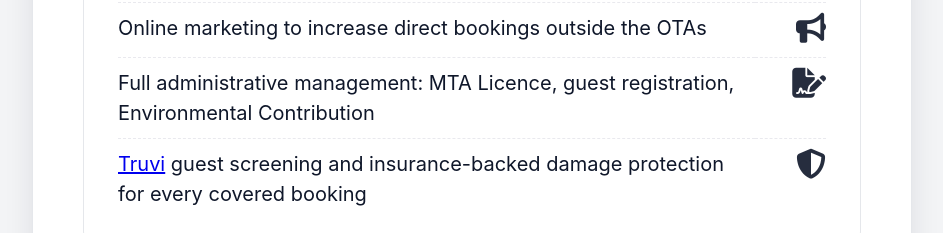
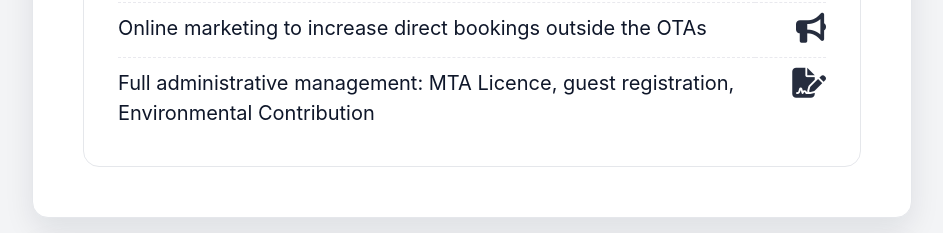
Before and after one commit to ShortLetMalta/proposal-calculator, a website: page index.html in a window 1280 px wide. Shown: the part 6320-6553 px from the top of the page, without its empty margins (168-1111 px from the left). Drawn offline with Linux system fonts and the light colour scheme; no server answers.

Commit message:
Remove Truvi from owner PDF services

```diff
--- a/i18n.js
+++ b/i18n.js
@@ -395,7 +395,6 @@
       'pdf.svc4':                 'Manutenzione ordinaria e straordinaria',
       'pdf.svc5':                 'Marketing online per aumentare le prenotazioni extra-OTA',
       'pdf.svc6':                 'Completa gestione amministrativa: Licenza MTA, registrazione ospiti, Environmental Contribution',
-      'pdf.svc7':                 'Guest screening <a href="https://truvi.com" target="_blank" rel="noopener">Truvi</a> e protezione danni con copertura assicurativa per ogni prenotazione coperta',
       'pdf.p4Title':              'Descrizione dell\'appartamento',
       'pdf.p4Punti':              'Punti di forza:',
       'pdf.p5Title':              'Previsioni',
@@ -817,7 +816,6 @@
       'pdf.svc4':                 'Routine and extraordinary maintenance',
       'pdf.svc5':                 'Online marketing to increase direct bookings outside the OTAs',
       'pdf.svc6':                 'Full administrative management: MTA Licence, guest registration, Environmental Contribution',
-      'pdf.svc7':                 '<a href="https://truvi.com" target="_blank" rel="noopener">Truvi</a> guest screening and insurance-backed damage protection for every covered booking',
       'pdf.p4Title':              'Property description',
       'pdf.p4Punti':              'Strengths:',
       'pdf.p5Title':              'Forecast',
--- a/index.html
+++ b/index.html
@@ -474,10 +474,6 @@
           <td data-i18n="pdf.svc6">Completa gestione amministrativa: Licenza MTA, registrazione ospiti, Environmental Contribution</td>
           <td class="icon-cell"><i class="fa-solid fa-file-signature" aria-hidden="true"></i></td>
         </tr>
-        <tr>
-          <td data-i18n="pdf.svc7">Guest screening Truvi e protezione danni con copertura assicurativa per ogni prenotazione coperta</td>
-          <td class="icon-cell"><i class="fa-solid fa-shield-halved" aria-hidden="true"></i></td>
-        </tr>
       </table>
       </div>
     </div>
```
